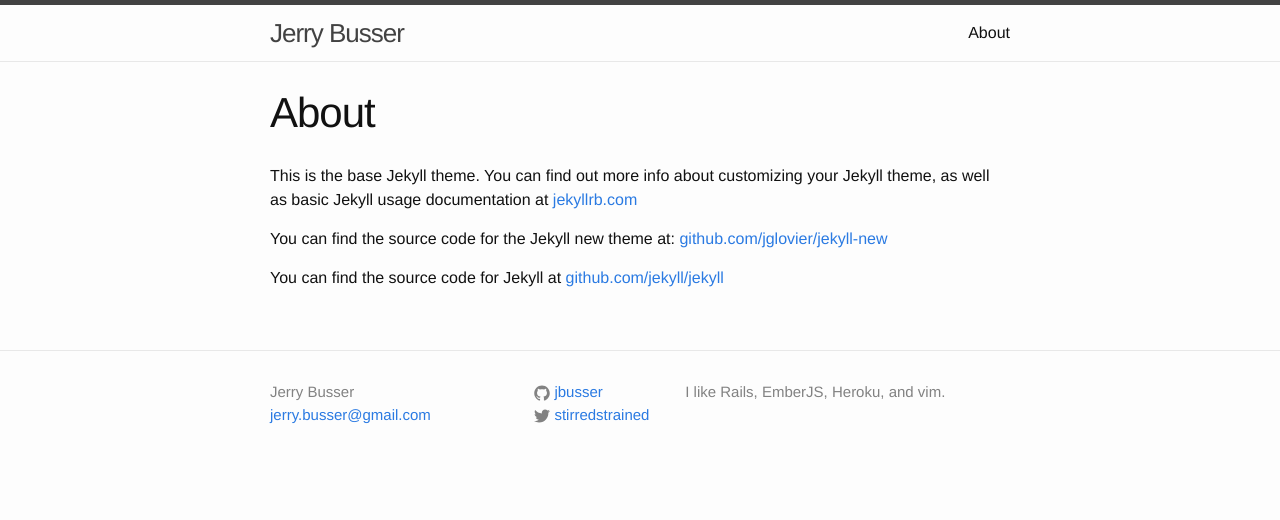
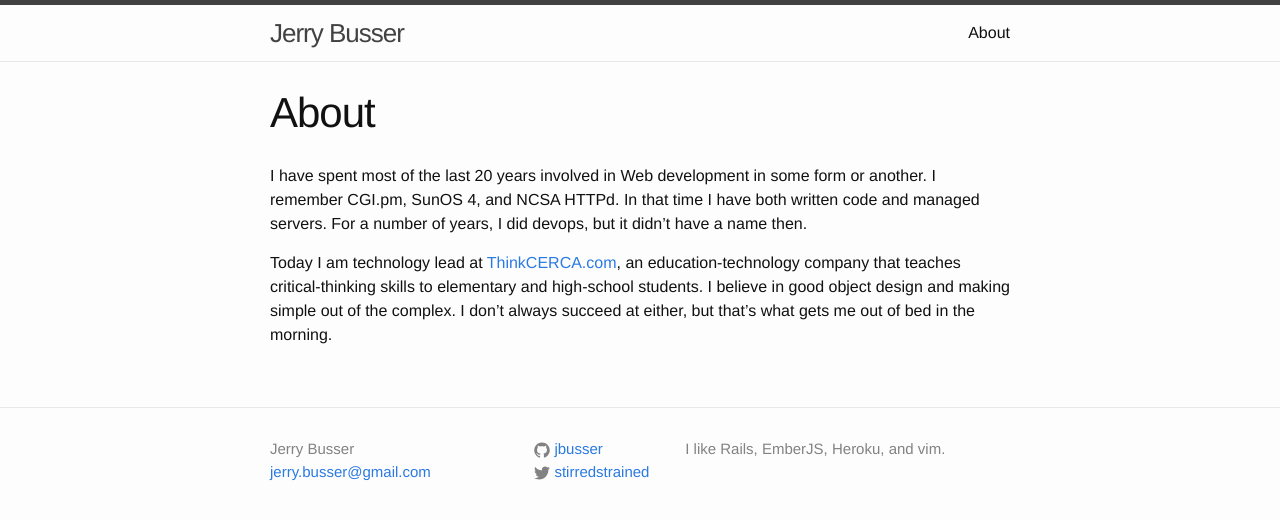
Before and after one commit to jbusser/jbusser.github.io, a Jekyll site: the page built from about.md, in a window 1280 px wide. Shown: the top 520 px of the page. Built offline with Jekyll 4.4.1, drawn with Linux system fonts in a browser that asks for light colours; nearby versions of some CDN libraries; some web fonts are replaced; a script that is not in the unit is left out.

Commit message:
Remove boilerplate from about.md

```diff
--- a/about.md
+++ b/about.md
@@ -4,8 +4,13 @@ title: About
 permalink: /about/
 ---
 
-This is the base Jekyll theme. You can find out more info about customizing your Jekyll theme, as well as basic Jekyll usage documentation at [jekyllrb.com](http://jekyllrb.com/)
+I have spent most of the last 20 years involved in Web development in
+some form or another. I remember CGI.pm, SunOS 4, and NCSA HTTPd. In that
+time I have both written code and managed servers. For a number of years, I
+did devops, but it didn't have a name then.
 
-You can find the source code for the Jekyll new theme at: [github.com/jglovier/jekyll-new](https://github.com/jglovier/jekyll-new)
-
-You can find the source code for Jekyll at [github.com/jekyll/jekyll](https://github.com/jekyll/jekyll)
+Today I am technology lead at [ThinkCERCA.com](http://www.thinkcerca.com/),
+an education-technology company that teaches critical-thinking skills to
+elementary and high-school students. I believe in good object design and
+making simple out of the complex. I don't always succeed at either,
+but that's what gets me out of bed in the morning.
```
